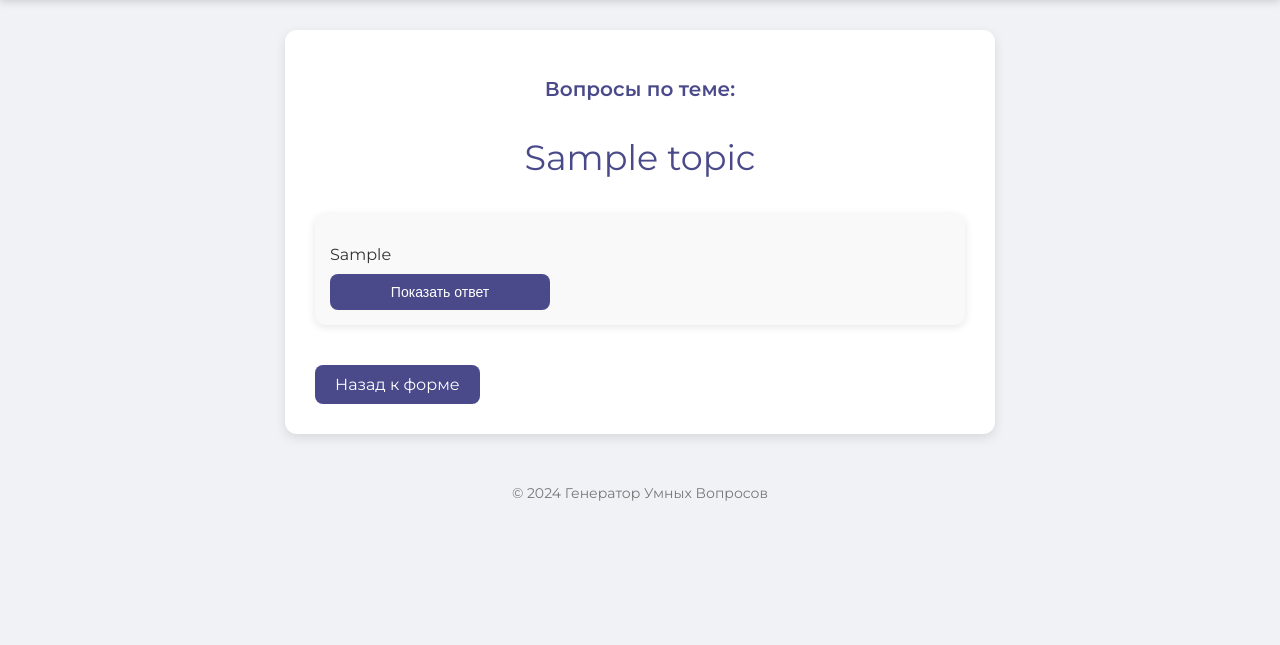
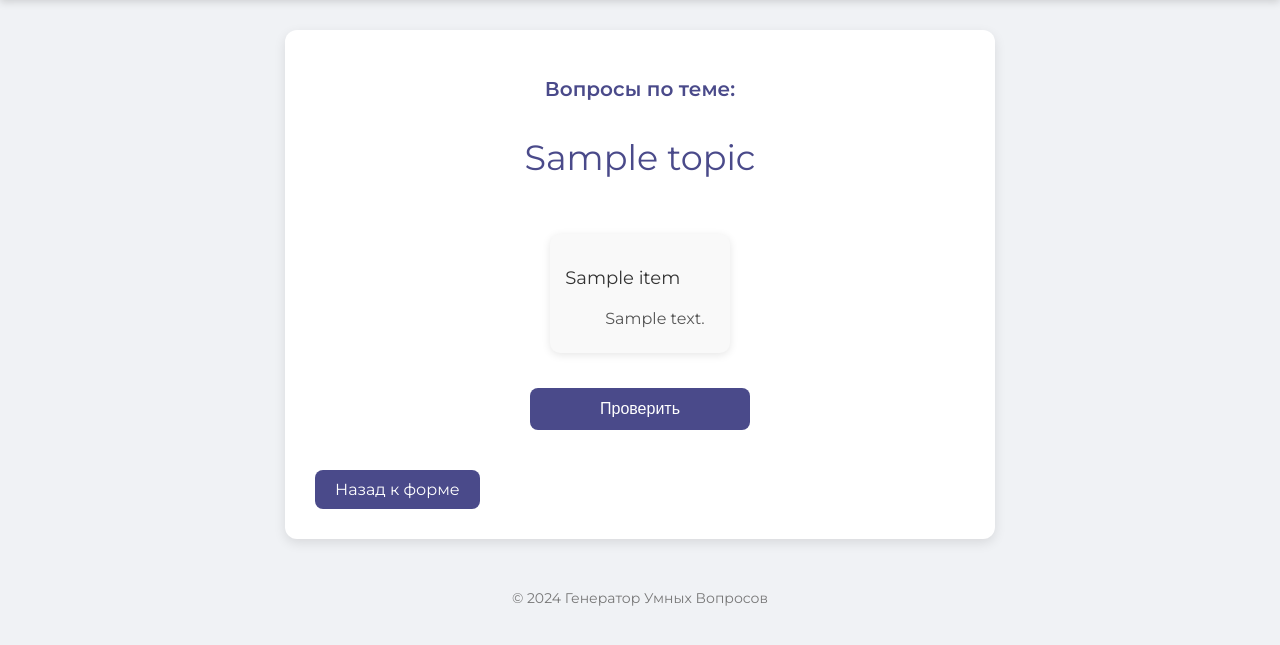
Before and after one commit to anaviel/SmartQuizGenerator, a Django app: template quiz_gen_django/templates/quiz.html in a window 1280 px wide. Shown: the part 74-719 px from the top of the page. Run offline with Django 5.2, Linux system fonts and the light colour scheme; the template is opened without the code that fills it: most values are stand-ins (such as "Sample title", 1, 10 or a date in 2020).

Commit message:
Разработка логики отображения тестового формата генерации вопросов и ответов

```diff
--- a/quiz_gen_django/static/js/quiz.js
+++ b/quiz_gen_django/static/js/quiz.js
@@ -1,15 +1,32 @@
-function toggleAnswer(button) {
-    var answer = button.nextElementSibling; // Соседний элемент с классом "answer"
+function checkAnswers() {
+    const form = document.getElementById("quiz-form");
+    const answers = form.querySelectorAll("input[type='radio']:checked");
+    let correctCount = 0;
+    const totalQuestions = document.querySelectorAll(".question-item").length;
 
-    // Добавляем или убираем класс "active" у кнопки
-    button.classList.toggle("active");
+    answers.forEach((answer, index) => {
+        const parentDiv = answer.closest(".question-item");
+        const correctAnswer = parentDiv.dataset.correctAnswer;
+        const selectedAnswer = answer.value;
 
-    // Показываем или скрываем ответ
-    if (button.classList.contains("active")) {
-        answer.style.display = "block";
-        button.textContent = "Скрыть ответ";
-    } else {
-        answer.style.display = "none";
-        button.textContent = "Показать ответ";
-    }
+        // Проверка правильности ответа
+        if (selectedAnswer === correctAnswer) {
+            correctCount++;
+            parentDiv.classList.add("correct");  // Добавляем класс для правильного ответа
+            parentDiv.classList.remove("incorrect");  // Убираем класс для неправильного ответа
+        } else {
+            parentDiv.classList.add("incorrect");  // Добавляем класс для неправильного ответа
+            parentDiv.classList.remove("correct");  // Убираем класс для правильного ответа
+        }
+    });
+
+    // Блокируем все радио-кнопки после проверки
+    const allInputs = form.querySelectorAll("input[type='radio']");
+    allInputs.forEach(input => {
+        input.disabled = true; // Блокировка выбора
+    });
+
+    // Отображение результата
+    const result = document.getElementById("result");
+    result.textContent = `Вы ответили правильно на ${correctCount} из ${totalQuestions} вопросов`;
 }
--- a/quiz_gen_django/static/style.css
+++ b/quiz_gen_django/static/style.css
@@ -136,48 +136,59 @@
 
 /* Стиль для текста вопроса */
 .question-item p {
-    font-size: 16px;
+    font-size: 18px;
     color: #333;
     margin-bottom: 10px;
 }
 
-/* Стиль для кнопки показа ответа */
-.show-answer-button {
-    display: block;
-    width: 100%;
-    padding: 10px 20px;
-    background-color: #4a4a8a;
-    color: white;
-    border: none;
+/* Стилизация для радиокнопок и лейблов */
+.answers {
+    display: flex;
+    flex-direction: column;
+    gap: 8px; /* Для отступов между ответами */
+}
+
+.answers input[type="radio"] {
+    display: none; /* Скрываем радиокнопки */
+}
+
+.answers label {
+    font-size: 16px;
+    color: #555;
+    padding: 10px;
     border-radius: 8px;
     cursor: pointer;
-    transition: background-color 0.3s;
-    font-size: 14px;
-    margin-top: 10px;
+    transition: background-color 0.3s, color 0.3s;
+    display: block;
+    position: relative;
+    margin-left: 30px; /* Отступ для радиокнопок */
 }
 
-.show-answer-button:hover {
-    background-color: #6a6ab2;
+/* Стиль для выбранного ответа */
+.answers input[type="radio"]:checked + label {
+    background-color: #c3c3fa;  /* Цвет фона для выбранного ответа */
+    color: #000000;  /* Цвет текста для выбранного */
+    font-weight: 400;
 }
 
-.show-answer-button.active {
-    background-color: #6a6ab2;
+/* Стиль для подсветки правильных и неправильных ответов */
+.question-item.correct {
+    background-color: #c8e6c9;  /* Зеленый для правильного ответа */
 }
 
-/* Стиль для ответа */
-.answer {
-    font-size: 15px;
-    color: #555;
-    background-color: #eef;
-    padding: 12px;
-    border-radius: 8px;
-    margin-top: 10px;
-    display: none; /* Ответ скрыт по умолчанию */
-    transition: opacity 0.3s ease-in-out;
+.question-item.incorrect {
+    background-color: #ffcdd2;  /* Красный для неправильного ответа */
 }
 
-/* Появление ответа */
-.question-item.show-answer .answer {
-    display: block;
-    opacity: 1;
+/* Стиль для блокировки выбора после проверки */
+input[type="radio"]:disabled + label {
+    color: #aaa;  /* Тусклый цвет для заблокированных вариантов */
+    cursor: not-allowed;
+    background-color: #f5f5f5;  /* Светлый фон для заблокированных */
 }
+
+#result {
+    font-size: 18px;
+    margin-top: 20px;
+    font-weight: 600;
+}
--- a/quiz_gen_django/templates/error.html
+++ b/quiz_gen_django/templates/error.html
@@ -9,7 +9,7 @@
 <h3>{{ topic }}</h3>
 
 <div class="generated-questions">
-    <p>{{ question_answer }}</p>
+    <p>{{ question_answers }}</p>
 </div>
 
 <a href="{% url 'home' %}" class="back-button">Назад к форме</a>
--- a/quiz_gen_django/templates/quiz.html
+++ b/quiz_gen_django/templates/quiz.html
@@ -8,19 +8,29 @@
     <h2>Вопросы по теме:</h2>
     <h3>{{ topic }}</h3>
 
+    <form id="quiz-form">
         <div class="generated-questions">
-    {% for item in question_answer %}
-        <div class="question-item">
-            <p>{{ item.0 }}</p> <!-- Вопрос -->
-            <button class="show-answer-button" onclick="toggleAnswer(this)">Показать ответ</button>
-            <p class="answer" style="display:none">{{ item.1 }}</p> <!-- Ответ скрыт по умолчанию -->
+            {% for item in question_answers %}
+                <div class="question-item" data-correct-answer="{{ item.correct_answer }}">
+                    <p>{{ item.question }}</p>
+                    <div class="answers">
+                        {% for answer in item.answers %}
+                            <input type="radio" id="answer{{ forloop.parentloop.counter }}_{{ forloop.counter }}" name="question{{ forloop.parentloop.counter }}" value="{{ answer }}">
+                            <label for="answer{{ forloop.parentloop.counter }}_{{ forloop.counter }}">{{ answer }}</label>
+                        {% endfor %}
+                    </div>
                 </div>
             {% endfor %}
         </div>
+        <button type="button" class="submit-button" onclick="checkAnswers()">Проверить</button>
+    </form>
+
+
+    <p id="result" style="font-size: 18px; margin-top: 20px;"></p>
 
     <a href="{% url 'home' %}" class="back-button">Назад к форме</a>
 {% endblock %}
 
 {% block scripts %}
-    <script src="{% static 'js/quiz.js' %}"></script>  <!-- Подключаем внешний JS файл -->
+    <script src="{% static 'js/quiz.js' %}"></script>
 {% endblock %}
```
Also changed, not shown: quiz_gen_django/quiz_gen_django/question_generating.py (+43 -29 lines). Lines whose indentation alone changed are shown as unchanged.
